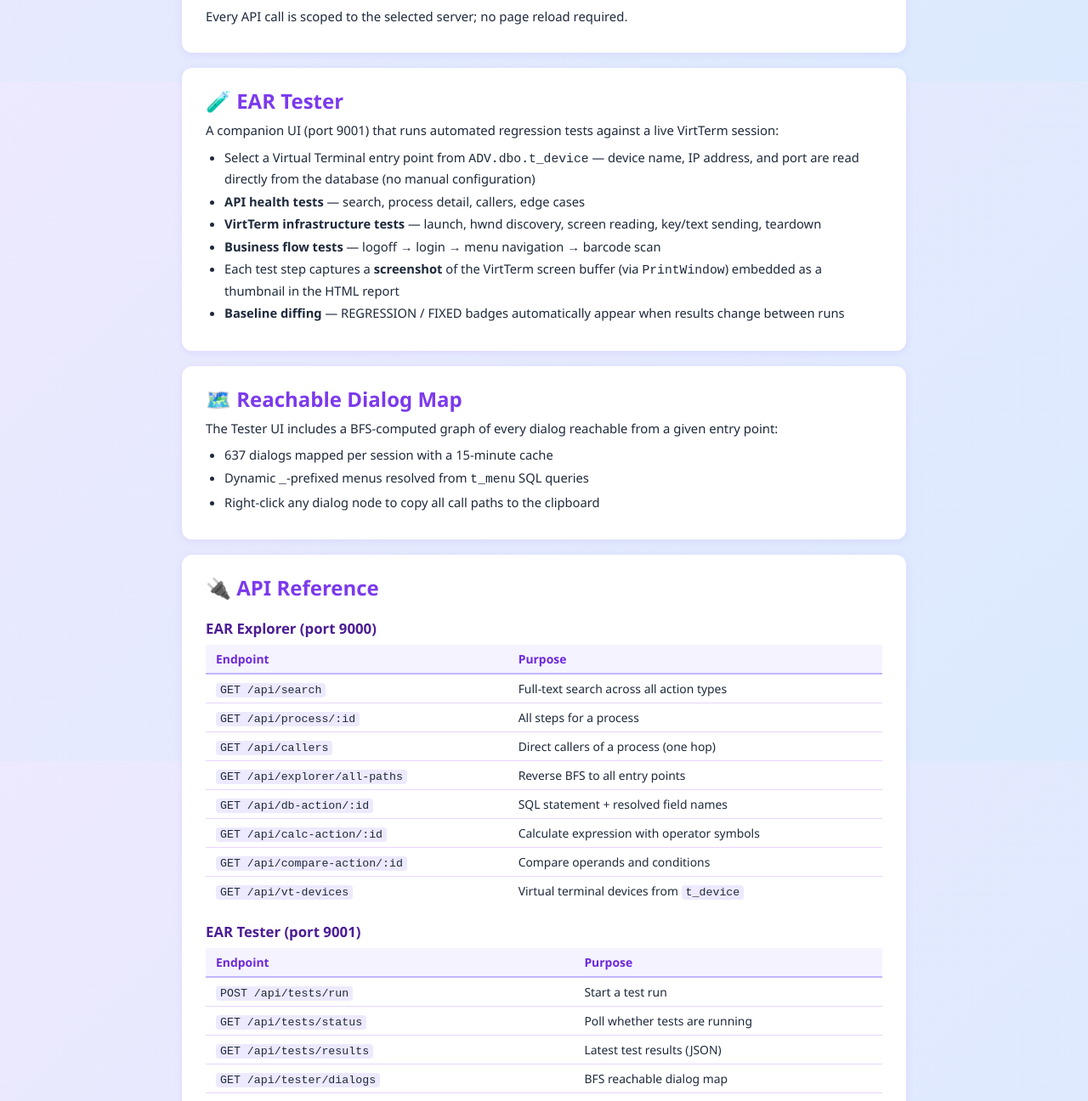
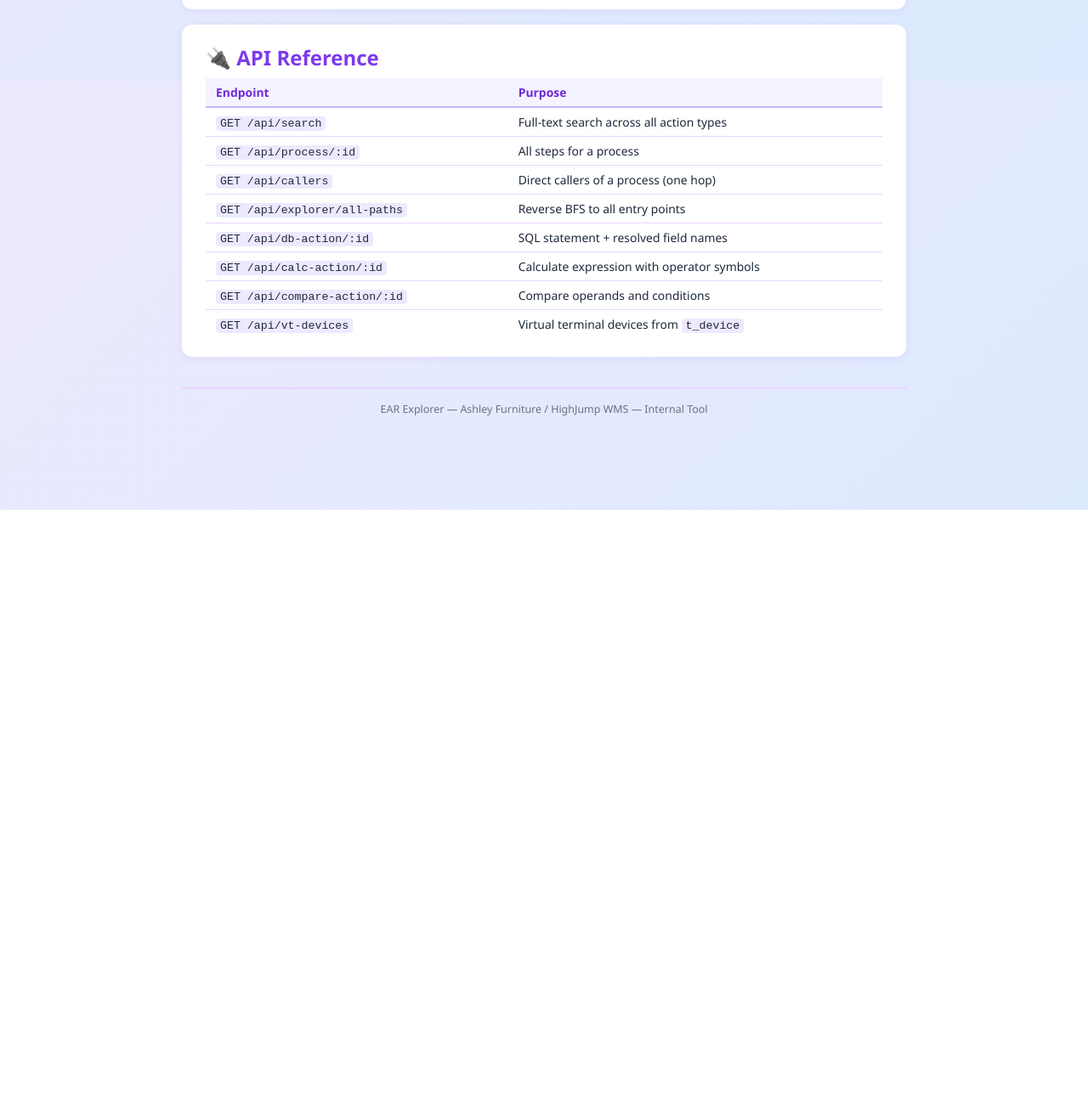
Before and after one commit to vperuvem/ear-explorer, a website: page public/features.html in a window 1280 px wide. Shown: the part 1504-2800 px from the top of the page at 85% size. After the commit the page ends 2104 px from the top, so only its background shows below. Drawn offline with Linux system fonts and the light colour scheme.

Commit message:
docs: remove EAR Tester references from features page

```diff
--- a/public/features.html
+++ b/public/features.html
@@ -67,8 +67,6 @@
       <code style="font-family:monospace;background:#ede9fe;padding:1px 5px;border-radius:4px">EAR</code>
       database. It lets you search across every process, action, screen, SQL statement,
       and expression in the WMS — and trace exactly how execution flows between them.
-      A companion <a href="/tester" style="color:#7c3aed;font-weight:600">EAR Tester</a>
-      UI lets you run automated regression tests against a live VirtTerm session.
     </p>
   </div>
 
@@ -110,7 +108,7 @@
     <ul>
       <li><strong>Direct callers</strong> — every process that calls this one (one hop)</li>
       <li><strong>All entry-point paths</strong> — reverse BFS from the process up to every
-          VirtTerm device entry point, showing the full call chain</li>
+          device entry point, showing the full call chain</li>
       <li><strong>Action-level paths</strong> — trace a specific Calculate, Database, or Compare
           action back to its entry points</li>
     </ul>
@@ -130,39 +128,9 @@
     <p>Every API call is scoped to the selected server; no page reload required.</p>
   </div>
 
-  <!-- ── Feature 5 ── -->
-  <div class="card">
-    <h2 style="margin-top:0">🧪 EAR Tester</h2>
-    <p>A companion UI (port 9001) that runs automated regression tests against a live VirtTerm session:</p>
-    <ul>
-      <li>Select a Virtual Terminal entry point from <code>ADV.dbo.t_device</code> — device name,
-          IP address, and port are read directly from the database (no manual configuration)</li>
-      <li><strong>API health tests</strong> — search, process detail, callers, edge cases</li>
-      <li><strong>VirtTerm infrastructure tests</strong> — launch, hwnd discovery, screen reading,
-          key/text sending, teardown</li>
-      <li><strong>Business flow tests</strong> — logoff → login → menu navigation → barcode scan</li>
-      <li>Each test step captures a <strong>screenshot</strong> of the VirtTerm screen buffer
-          (via <code>PrintWindow</code>) embedded as a thumbnail in the HTML report</li>
-      <li><strong>Baseline diffing</strong> — REGRESSION / FIXED badges automatically appear
-          when results change between runs</li>
-    </ul>
-  </div>
-
-  <!-- ── Feature 6 ── -->
-  <div class="card">
-    <h2 style="margin-top:0">🗺️ Reachable Dialog Map</h2>
-    <p>The Tester UI includes a BFS-computed graph of every dialog reachable from a given entry point:</p>
-    <ul>
-      <li>637 dialogs mapped per session with a 15-minute cache</li>
-      <li>Dynamic <code>_</code>-prefixed menus resolved from <code>t_menu</code> SQL queries</li>
-      <li>Right-click any dialog node to copy all call paths to the clipboard</li>
-    </ul>
-  </div>
-
   <!-- ── API Reference ── -->
   <div class="card">
     <h2 style="margin-top:0">🔌 API Reference</h2>
-    <h3>EAR Explorer (port 9000)</h3>
     <table class="api-table">
       <thead><tr><th>Endpoint</th><th>Purpose</th></tr></thead>
       <tbody>
@@ -176,18 +144,6 @@
         <tr><td><code>GET /api/vt-devices</code></td><td>Virtual terminal devices from <code>t_device</code></td></tr>
       </tbody>
     </table>
-    <h3>EAR Tester (port 9001)</h3>
-    <table class="api-table">
-      <thead><tr><th>Endpoint</th><th>Purpose</th></tr></thead>
-      <tbody>
-        <tr><td><code>POST /api/tests/run</code></td><td>Start a test run</td></tr>
-        <tr><td><code>GET /api/tests/status</code></td><td>Poll whether tests are running</td></tr>
-        <tr><td><code>GET /api/tests/results</code></td><td>Latest test results (JSON)</td></tr>
-        <tr><td><code>GET /api/tester/dialogs</code></td><td>BFS reachable dialog map</td></tr>
-        <tr><td><code>GET /api/tester/dynamic-menus</code></td><td>Dynamic menu entries</td></tr>
-        <tr><td><code>POST /api/launch-virtterm</code></td><td>Spawn VirtTerm.exe detached</td></tr>
-      </tbody>
-    </table>
   </div>
 
   <hr class="divider"/>
```
